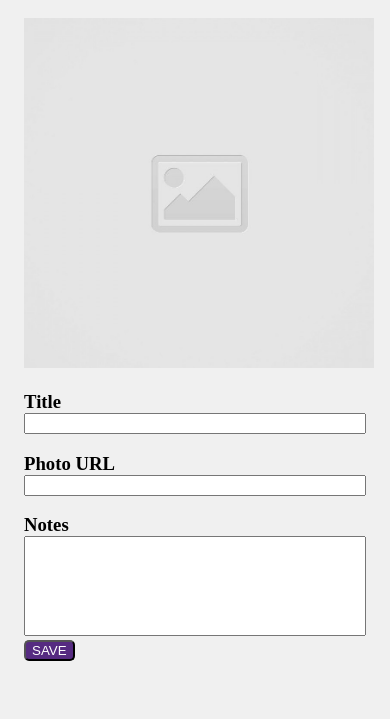
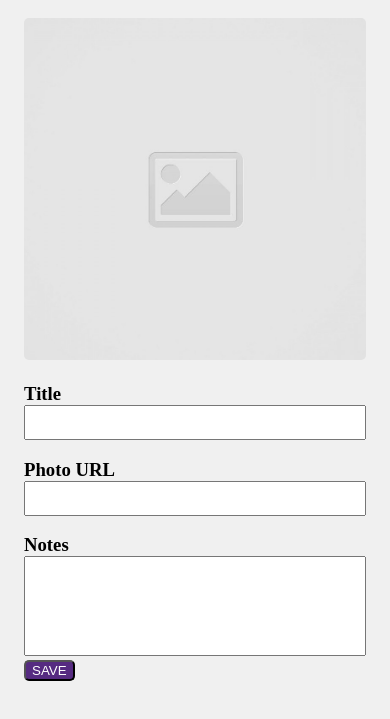
Before and after one commit to Alex-Davis0/code-journal, a website: page index.html in a window 390 px wide. Shown: the part 121-840 px from the top of the page. Drawn offline with Linux system fonts and the light colour scheme.

Commit message:
Ensure that the form looks nice on both mobile-sized and desktop-sized screens. #4

```diff
--- a/css/styles.css
+++ b/css/styles.css
@@ -4,7 +4,6 @@
 
 .header-background {
   background-color: #562b81;
-  background-size: in;
 }
 
 .text-color {
@@ -12,8 +11,9 @@
 }
 
 .img {
-  height: 350px;
-  width: auto;
+  height: auto;
+  width: 100%;
+  border-radius: 5px;
 }
 
 .title {
@@ -22,7 +22,7 @@
 
 .input {
   width: 100%;
-  height: max-content;
+  height: 35px;
 }
 
 .notes {
--- a/index.html
+++ b/index.html
@@ -34,7 +34,7 @@
           <input type="url" name="Photo URL" class="input">
         </div>
         <div class="column-full">
-          <h3 class="title notes-title">Notes</h3>
+          <h3 class="title">Notes</h3>
         </div>
         <div class="column-full">
           <textarea name="Note" class="notes"></textarea>
```
